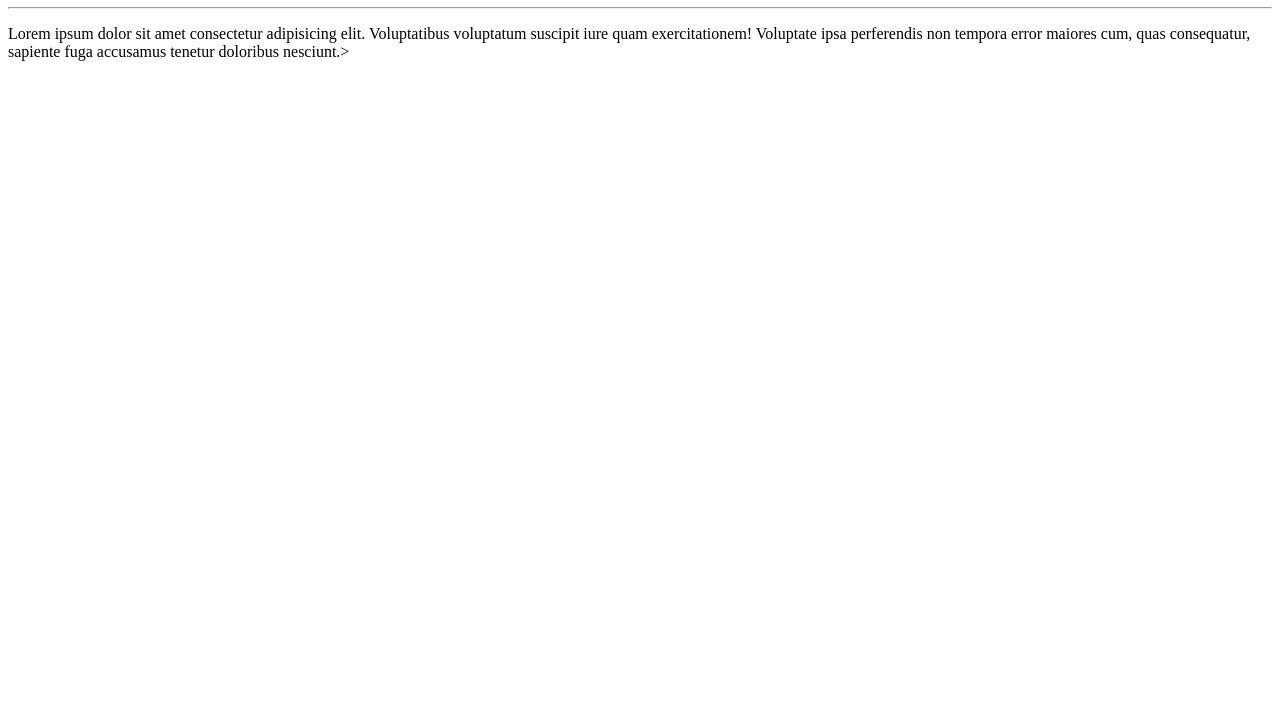
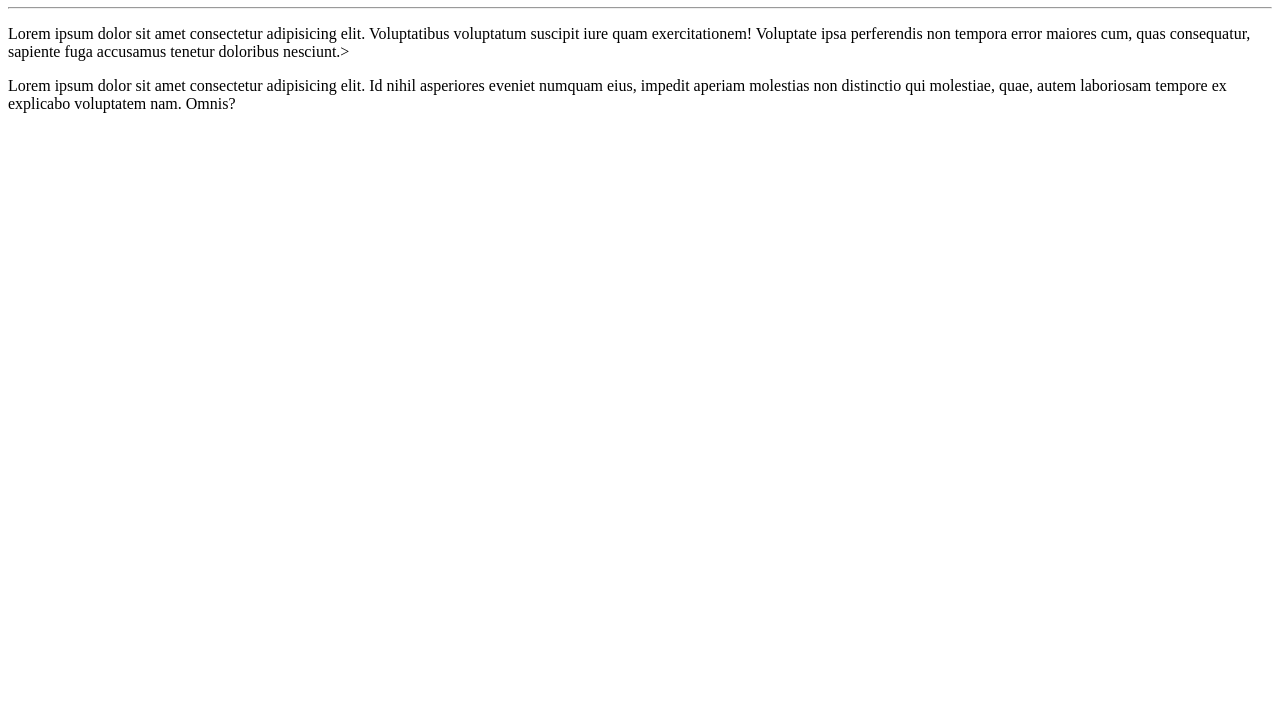
Before and after one commit to CleytonChirrinzane/Ola-Mundo, a plain HTML site: page site-exemplo/index.html in a window 1280 px wide. Shown: the part 73-800 px from the top of the page. Drawn offline with Linux system fonts and the light colour scheme.

Commit message:
adicionei um paragrafo

```diff
--- a/site-exemplo/index.html
+++ b/site-exemplo/index.html
@@ -9,5 +9,6 @@
  <h1>lá, Mundo!</h1>
  <hr>
  <p>Lorem ipsum dolor sit amet consectetur adipisicing elit. Voluptatibus voluptatum suscipit iure quam exercitationem! Voluptate ipsa perferendis non tempora error maiores cum, quas consequatur, sapiente fuga accusamus tenetur doloribus nesciunt.>
+    <p>Lorem ipsum dolor sit amet consectetur adipisicing elit. Id nihil asperiores eveniet numquam eius, impedit aperiam molestias non distinctio qui molestiae, quae, autem laboriosam tempore ex explicabo voluptatem nam. Omnis?
 </body>
 </html>
```
